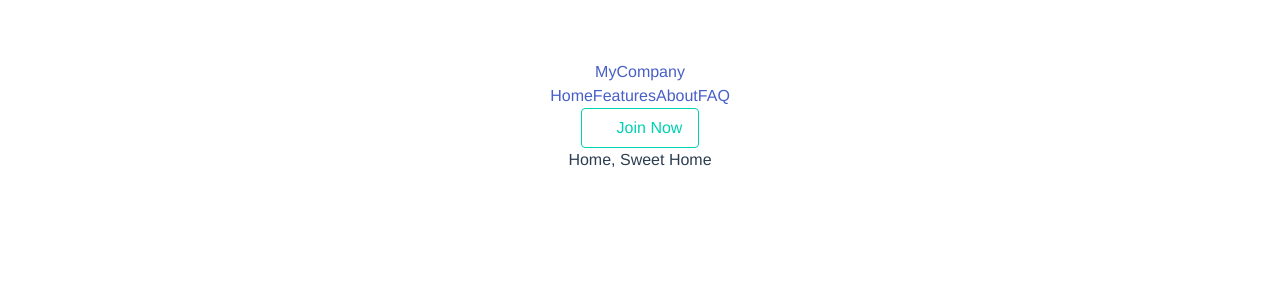
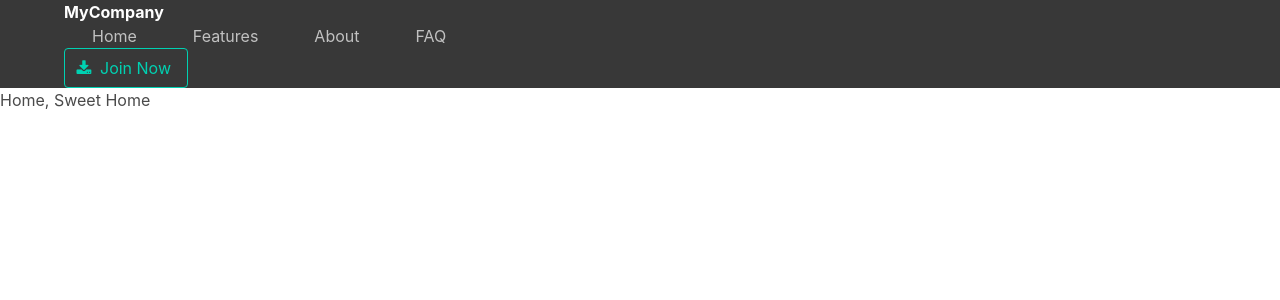
Before and after one commit to demitry/udemy-fe, a Vue app in the folder vue/compare-vue/: page / in a window 1280 px wide. Shown: the top 300 px of the page. Built offline with nearby package versions, Linux system fonts and the light colour scheme.

Commit message:
nav bar 3

```diff
--- a/vue/compare-vue/index.html
+++ b/vue/compare-vue/index.html
@@ -3,7 +3,10 @@
   <head>
     <meta charset="utf-8">
     <title>compare-vue</title>
+    <!-- Use icons with Bulma, don't forget to include Font Awesome: -->
+    <link rel="stylesheet" href="https://maxcdn.bootstrapcdn.com/font-awesome/4.7.0/css/font-awesome.min.css">
   </head>
+
   <body>
     <div id="app"></div>
     <!-- built files will be auto injected -->
--- a/vue/compare-vue/src/App.vue
+++ b/vue/compare-vue/src/App.vue
@@ -13,6 +13,13 @@
         </span>
 
         <div class="nav-right nav-menu">
+          <!-- <router-link> — это компонент, используемый для создания ссылок в приложениях,
+            использующих клиентский роутинг.
+            Целевой путь указывается во входном параметре to.
+            По умолчанию используется тег <a> и параметр href,
+              но это поведение можно изменить указанием входного параметра tag.
+              Кроме того, для ссылки автоматически устанавливается CSS-класс
+              при активации соответствующего пути -->
           <router-link to="/" class="nav-item r-item">Home</router-link>
           <router-link to="/faq" class="nav-item r-item">Features</router-link>
           <router-link to="/faq" class="nav-item r-item">About</router-link>
@@ -45,12 +52,20 @@ export default {
 @import '../node_modules/bulma/bulma.sass'
 @import 'mq'
 
-#app
-  font-family: 'Avenir', Helvetica, Arial, sans-serif
-  -webkit-font-smoothing: antialiased
-  -moz-osx-font-smoothing: grayscale
-  text-align: center
-  color: #2c3e50
-  margin-top: 60px
+.nav
+  background-color: #383838
+  a:hover
+    color:grey
+
+.nav-left a
+  color: #fff
+  font-weight: bold
+a.r-item
+  color: #C1C1C1
+  padding: 0.5rem 1.75rem
+  +mobile
+    color:grey
+    &:hover
+      background-color: #F1F1F1
 
 </style>
```
Also changed, not shown: 1 other file (tests, documents, lock files or other folders).
